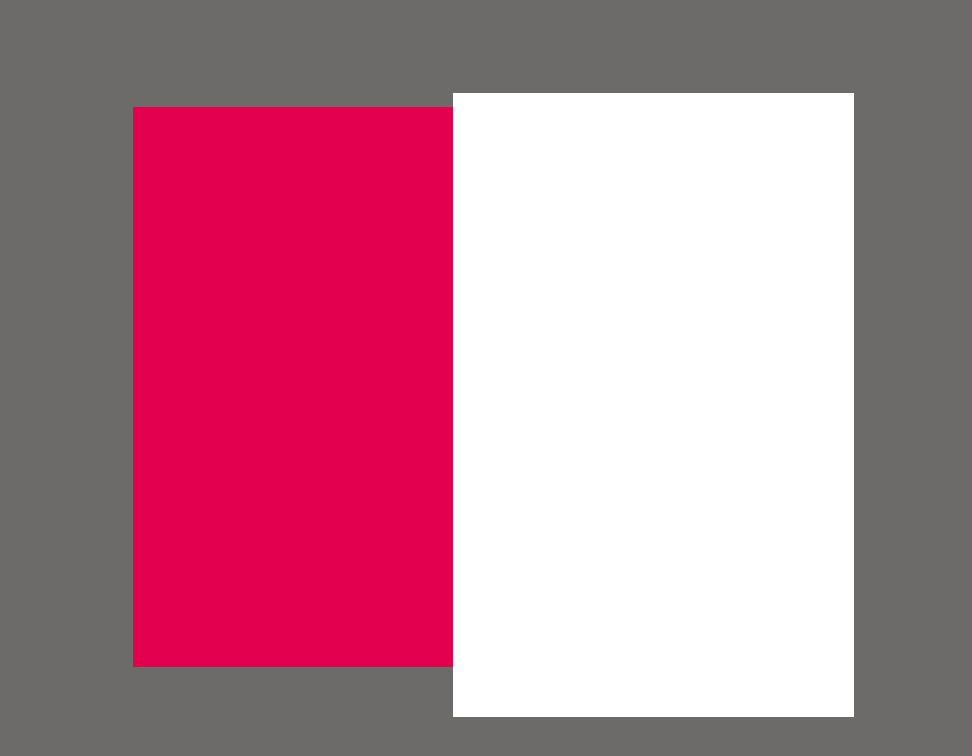
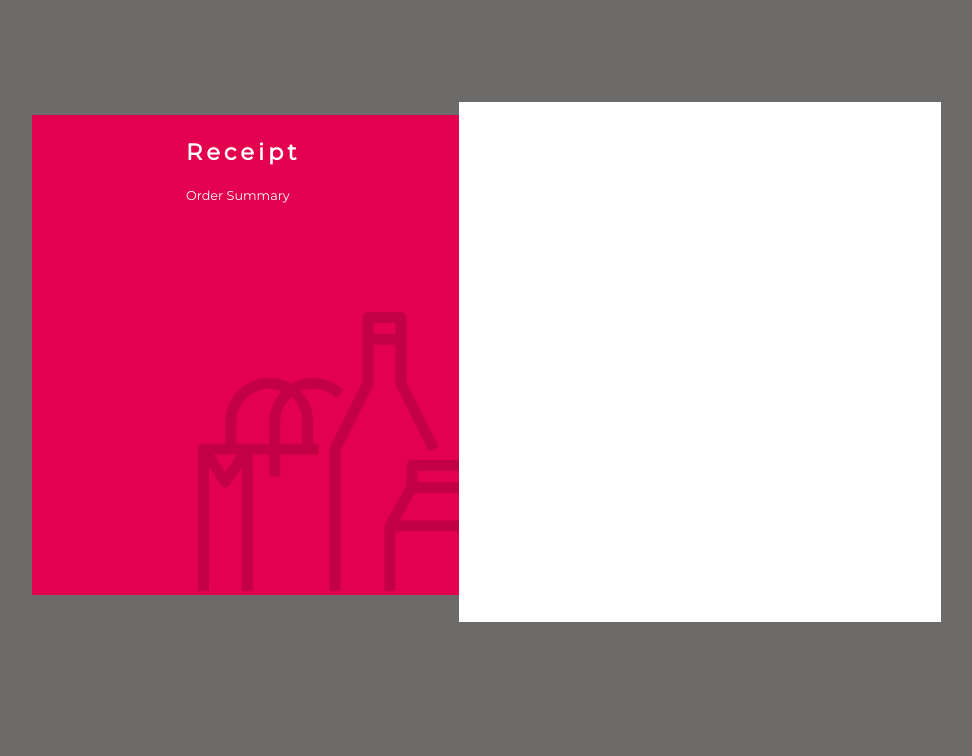
Before and after one commit to devlorranzin/Desafio-01-ag, a plain HTML site: page index.html in a window 1280 px wide. Shown: the whole page, without its empty margins (147-1119 px from the left). Drawn offline with Linux system fonts and the light colour scheme.

Commit message:
Left-2Day
Estilizando o lado esquerdo da pagina

```diff
--- a/index.html
+++ b/index.html
@@ -5,11 +5,25 @@
     <meta http-equiv="X-UA-Compatible" content="IE=edge">
     <meta name="viewport" content="width=device-width, initial-scale=1.0">
     <link rel="stylesheet" href="style.css">
+    <link href='https://fonts.googleapis.com/css?family=Montserrat' rel='stylesheet'>
     <title>Document</title>
 </head>
 <body>
     <div class="container">
         <div id="left">
+        	<h3>Receipt</h3>
+        	<p>Order Summary</p>
+	        <div class="main">
+	        	<div class="vct">
+	        		<img src="img/Vector2.png">
+	        	</div>
+	        	<div class="vct1">
+	        		<img src="img/Vector.png">
+	        	</div>
+	        	<div class="vct2">
+	        		<img src="img/Vector1.png">
+	        	</div>
+	        </div>
         </div>
         <div id="right">
         </div>
--- a/style.css
+++ b/style.css
@@ -1,6 +1,12 @@
+*{
+    font-family: Montserrat;
+}
 body{
+    background-color: #6d6a6a
+}
 
-    background-color: #6d6a6a
+div.main{
+    display: relative;
 }
 
 .container{
@@ -14,21 +20,53 @@ body{
 }
 
 #left{
-    padding: 0;
-    margin-top: 107px;
-    width: 40%;
-    height: 70%;
-    margin-left: 280px;
+    position: relative;
+    margin-top: 9%;
+    width: 37.25%;
+    height: 60%;
+    margin-left: 14%;
     background-color: #E3004F;
 }
 
 #right{
-    top: 50%;
-    left: 50%;
-    margin-top: 93px;
-    width: 50%;
-    height: 78%;
-    margin-right: 279px;
+    margin-top: 8%;
+    width: 42%;
+    height: 65%;
+    margin-right: 15%;
+    margin-bottom: 20%;
     background-color: #ffffff;
     box-shadow: inset -10px 0 #E3004F 25 ;
 }
+
+#left h3, p{
+    color: #ffffff;
+}
+
+h3{
+    letter-spacing: 4px;
+    font-size: 1.76vw;
+    margin-left: 36%;
+}
+
+.container p{
+    font-size: 1vw;
+    margin-left: 36%;
+}
+
+div.main .vct{
+    position: absolute;
+    bottom: 0;
+    right: 115px;
+}
+
+div.main .vct1{
+    position: absolute;
+    bottom: 0;
+    right: 20px;
+}
+
+div.main .vct2{
+    position: absolute;
+    bottom: 0;
+    right: 0;
+}
```
Also changed, not shown: img/Vector.png (added), img/Vector1.png (added), img/Vector2.png (added).
